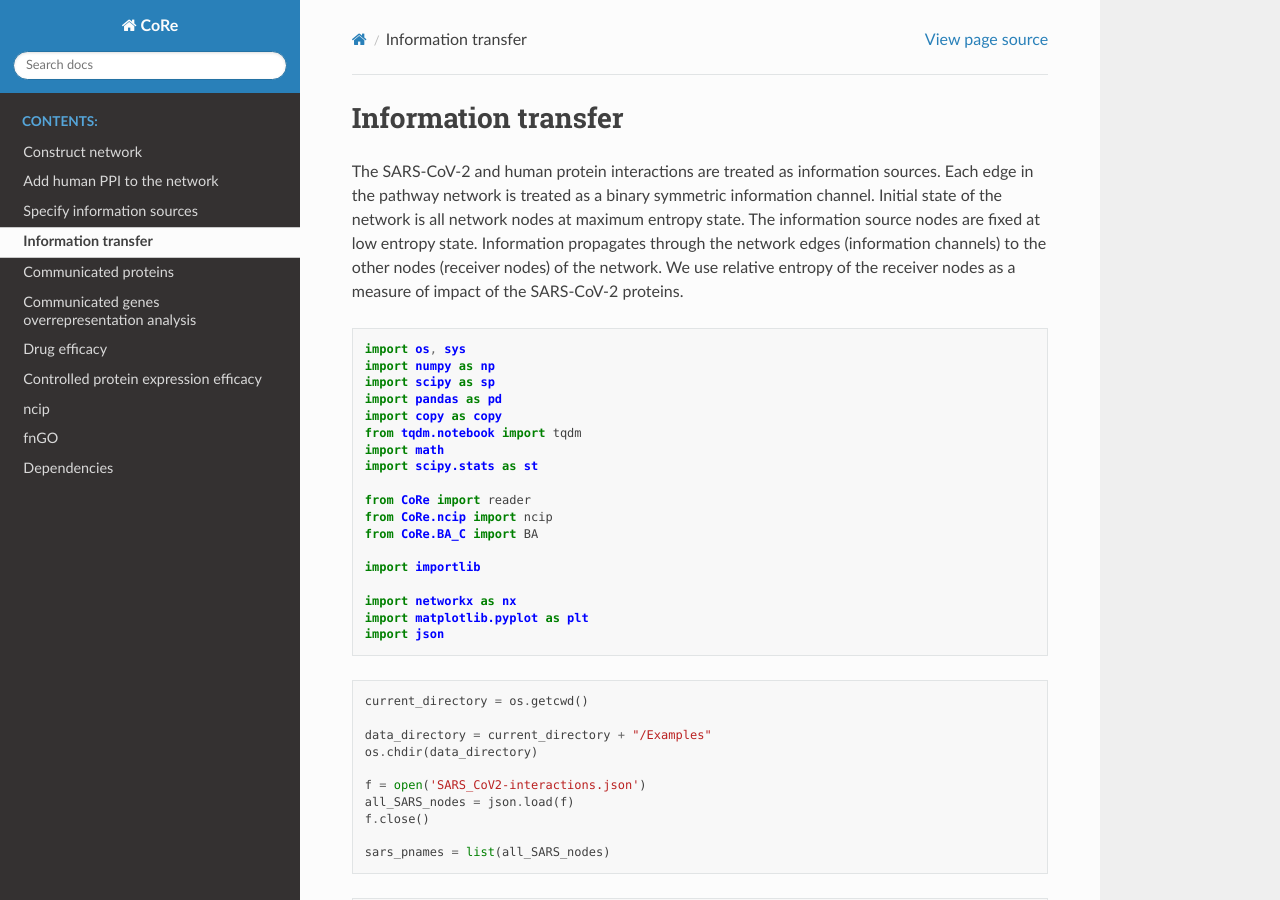
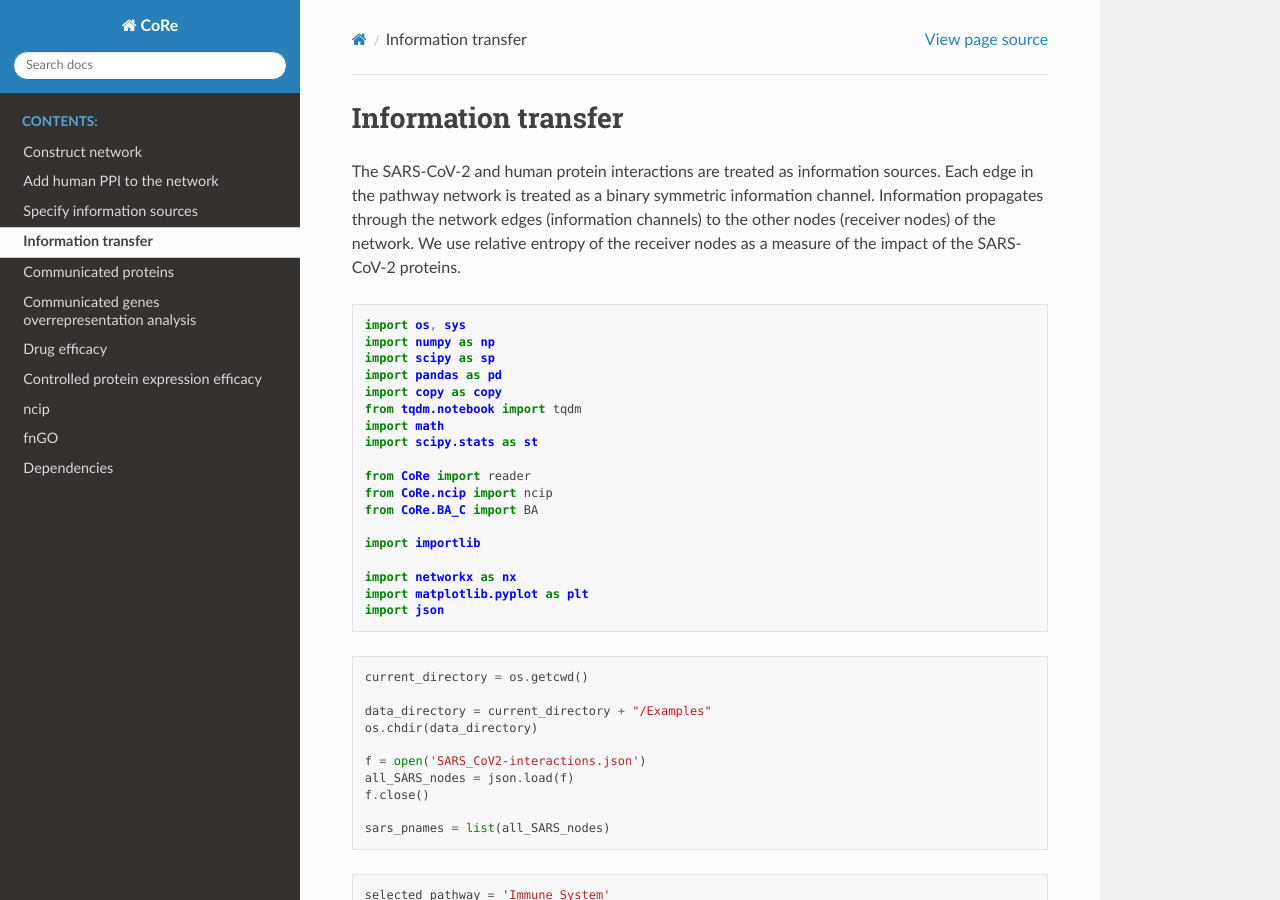
Before and after one commit to sarkar-s/CoRe, a Sphinx documentation site: the page built from docs/Information_transfer.rst, in a window 1280 px wide and 900 px high. Built offline with Sphinx 7.4.7 and the Read the Docs theme 2.0.0, drawn with Linux system fonts in a browser that asks for light colours; some of the changed text lies outside the part shown.

Commit message:
docs updated

```diff
--- a/docs/Information_transfer.rst
+++ b/docs/Information_transfer.rst
@@ -3,12 +3,10 @@ Information transfer
 
 The SARS-CoV-2 and human protein interactions are treated as information
 sources. Each edge in the pathway network is treated as a binary
-symmetric information channel. Initial state of the network is all
-network nodes at maximum entropy state. The information source nodes are
-fixed at low entropy state. Information propagates through the network
-edges (information channels) to the other nodes (receiver nodes) of the
-network. We use relative entropy of the receiver nodes as a measure of
-impact of the SARS-CoV-2 proteins.
+symmetric information channel. Information propagates through the
+network edges (information channels) to the other nodes (receiver nodes)
+of the network. We use relative entropy of the receiver nodes as a
+measure of the impact of the SARS-CoV-2 proteins.
 
 .. code:: ipython3
 
--- a/docs/requirements.txt
+++ b/docs/requirements.txt
@@ -4,3 +4,8 @@ scipy
 ipython
 pandas
 tqdm
+math
+glob
+os
+statsmodels
+itertools
```
Also changed, not shown: other parts of docs/Information_transfer.rst (+2 -9 lines), Finite_responses_ORA.ipynb, Information_transfer.ipynb, 4 other files.
